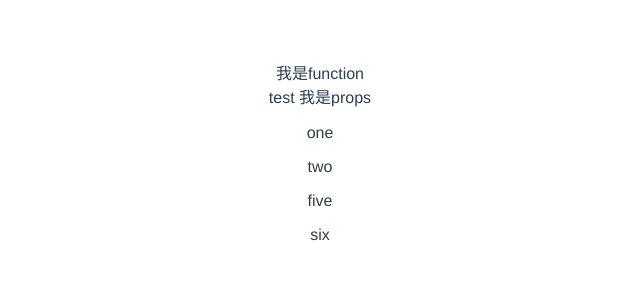
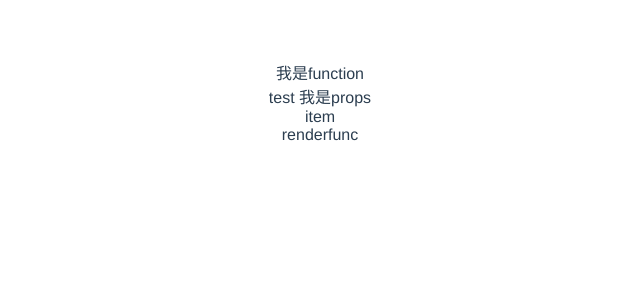
Before and after one commit to HuDaHei/vueStudyCode, a Vue app: page /#/function in a window 1280 px wide. Shown: the top 300 px of the page, without its empty margins (320-960 px from the left). Built offline with nearby package versions, Linux system fonts and the light colour scheme.

Commit message:
函数式组件

```diff
--- a/src/view/performance/func.vue
+++ b/src/view/performance/func.vue
@@ -1,7 +1,10 @@
 <template functional>
 <div>
   <div>{{props.test}} 我是props</div>
-  <slot name="one"/>
-  <slot name="two"/>
+  <template v-for="(item, index) in children">
+    <div :key="index">item</div>
+  </template>
+  <!-- <slot name="one"/>
+  <slot name="two"/> -->
 </div>
 </template>
--- /dev/null
+++ b/src/view/performance/func_render.js
@@ -0,0 +1,8 @@
+export default {
+    functional: true,
+    render: function (createElement, context) {
+      // 完全透传任何 attribute、事件监听器、子节点等。
+      console.log(context)
+      return createElement('div', context.data, context.children)
+    }
+}
--- a/src/view/performance/functional.vue
+++ b/src/view/performance/functional.vue
@@ -12,14 +12,23 @@
         <p>six</p>
       </template>
     </cl-func>
+    <func-render>
+      <template v-slot:onefunc>
+        <p>one</p>
+        <p>two</p>
+      </template>
+      <div>renderfunc</div>
+    </func-render>
   </div>
 </template>
 <script>
 import func from "./func";
+import funcRender from './func_render'
 export default {
   name: "functionalll",
   components: {
-    "cl-func": func
+    "cl-func": func,
+    'func-render': funcRender
   },
   data() {
     return {
```
